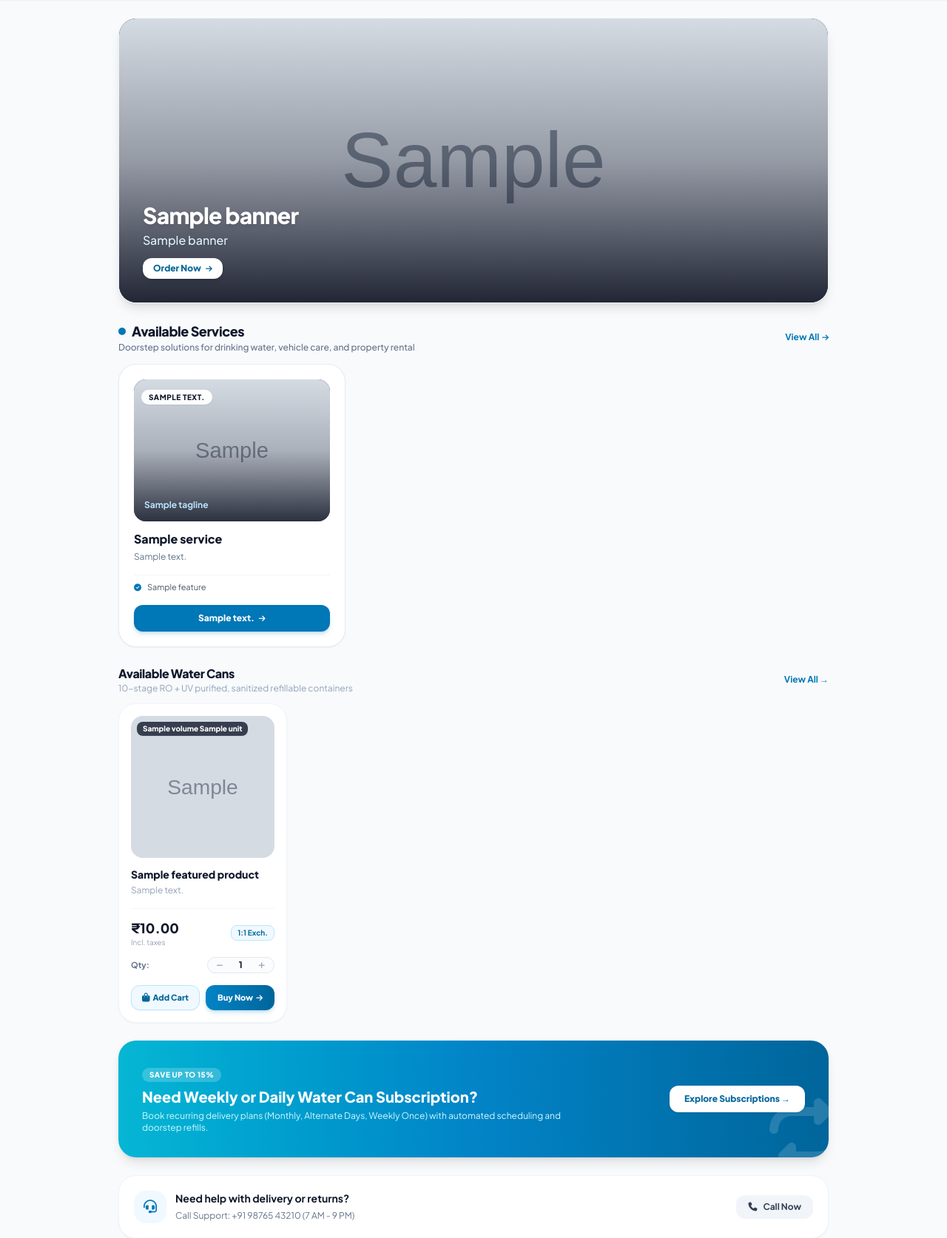
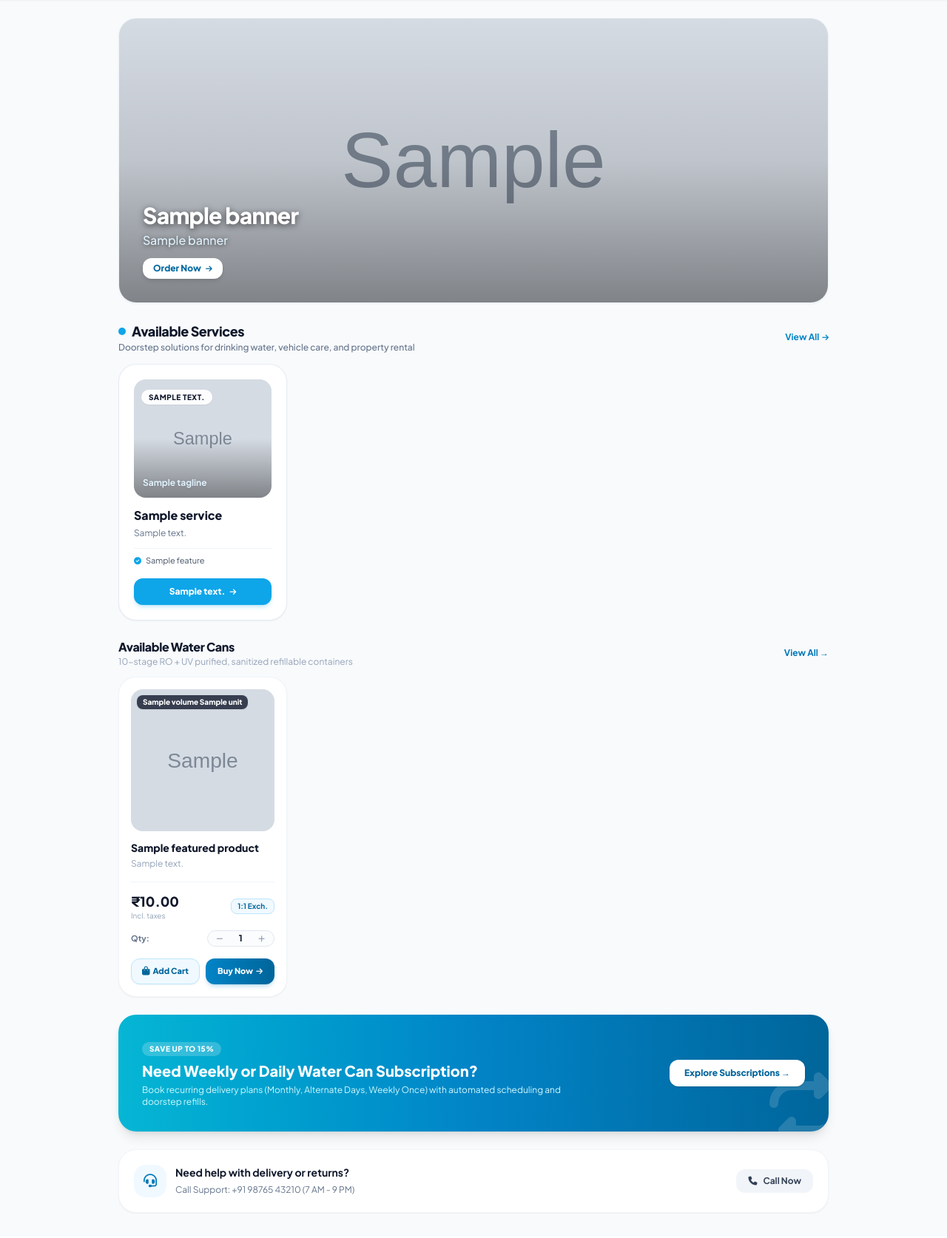
Before and after one commit to sureshp1487/oswatersupply, a Laravel app: template resources/views/customer/home.blade.php in a window 1280 px wide. Shown: the part 69-1743 px from the top of the page at 74% size. After the commit the page ends 1710 px from the top, so only its background shows below. Run offline with Laravel 12, Linux system fonts and the light colour scheme; a user stored in the database is signed in; data comes from the database, SQL or seed files in the repository; tables that the repository leaves empty hold one stand-in row (values such as "Sample post"); the template is opened without the code that fills it: most values are stand-ins (such as "Sample title", 1, 10 or a date in 2020); grey boxes marked "Sample" are stand-in pictures; some libraries are stand-ins or nearby versions.

Commit message:
add service ,banner image full width and  remove content

```diff
--- a/resources/views/customer/home.blade.php
+++ b/resources/views/customer/home.blade.php
@@ -5,11 +5,11 @@
 @section('content')
 <div class="space-y-6">
 
-    <!-- Hero Banner Carousel (Smooth Right-to-Left Slider) -->
+    <!-- Hero Banner Carousel (Full width, light shadow) -->
     @if(isset($banners) && $banners->count() > 0)
-    <div class="relative w-full rounded-2xl sm:rounded-3xl overflow-hidden shadow-lg border border-slate-100 group select-none" id="heroBannerCarousel">
+    <div class="relative -mx-4 sm:-mx-6 lg:mx-0 w-[calc(100%+2rem)] sm:w-[calc(100%+3rem)] lg:w-full rounded-none sm:rounded-3xl overflow-hidden shadow-sm border-y sm:border border-slate-100 group select-none" id="heroBannerCarousel">
         <!-- Viewport -->
-        <div class="relative w-full h-56 sm:h-72 md:h-80 lg:h-96 overflow-hidden bg-slate-900">
+        <div class="relative w-full h-56 sm:h-72 md:h-80 lg:h-96 overflow-hidden bg-slate-50">
             <!-- Sliding Track (Moves Right to Left) -->
             <div id="heroTrack" class="flex w-full h-full will-change-transform">
                 @foreach($banners as $index => $banner)
@@ -22,27 +22,36 @@
                     <!-- Image -->
                     <img src="{{ $banner->image_path }}" alt="{{ $banner->title ?? 'Hero Banner' }}" class="w-full h-full object-cover">
 
-                    <!-- Gradient Overlay with Title and Subtitle -->
-                    <div class="absolute inset-0 bg-gradient-to-t from-slate-950/85 via-slate-950/30 to-transparent flex flex-col justify-end p-5 sm:p-7 md:p-8 text-white">
+                    @if($banner->title || $banner->subtitle)
+                    <!-- Gradient Overlay (Light shadow so image remains bright) -->
+                    <div class="absolute inset-0 bg-gradient-to-t from-black/40 via-black/10 to-transparent flex flex-col justify-end p-5 sm:p-7 md:p-8 text-white">
                         @if($banner->title)
-                        <h3 class="text-lg sm:text-2xl md:text-3xl font-black tracking-tight leading-tight drop-shadow-md">
+                        <h3 class="text-lg sm:text-2xl md:text-3xl font-black tracking-tight leading-tight drop-shadow-[0_2px_4px_rgba(0,0,0,0.6)]">
                             {{ $banner->title }}
                         </h3>
                         @endif
                         @if($banner->subtitle)
-                        <p class="text-xs sm:text-sm md:text-base text-sky-100 mt-1 max-w-xl font-medium drop-shadow line-clamp-2">
+                        <p class="text-xs sm:text-sm md:text-base text-sky-100 mt-1 max-w-xl font-medium drop-shadow-[0_1px_3px_rgba(0,0,0,0.6)] line-clamp-2">
                             {{ $banner->subtitle }}
                         </p>
                         @endif
                         @if($banner->link_url)
                         <div class="mt-3">
-                            <span class="inline-flex items-center space-x-1.5 px-3.5 py-1.5 rounded-xl bg-white text-ocean-700 font-extrabold text-xs shadow-md group-hover/item:bg-sky-50 transition">
+                            <span class="inline-flex items-center space-x-1.5 px-3.5 py-1.5 rounded-xl bg-white text-sky-700 font-extrabold text-xs shadow-md group-hover/item:bg-sky-50 transition">
                                 <span>Order Now</span>
                                 <i class="fa-solid fa-arrow-right text-[10px]"></i>
                             </span>
                         </div>
                         @endif
                     </div>
+                    @elseif($banner->link_url)
+                    <div class="absolute bottom-4 right-4 z-10">
+                        <span class="inline-flex items-center space-x-1.5 px-3.5 py-1.5 rounded-xl bg-white/90 backdrop-blur text-sky-700 font-extrabold text-xs shadow-md group-hover:bg-white transition">
+                            <span>Order Now</span>
+                            <i class="fa-solid fa-arrow-right text-[10px]"></i>
+                        </span>
+                    </div>
+                    @endif
                 @if($banner->link_url)
                 </a>
                 @else
@@ -55,51 +64,62 @@
 
         <!-- Carousel Navigation Controls (< & >) -->
         @if($banners->count() > 1)
-        <button type="button" id="heroPrevBtn" class="absolute left-2.5 top-1/2 -translate-y-1/2 z-20 w-8 h-8 sm:w-10 sm:h-10 rounded-full bg-black/40 hover:bg-black/70 text-white backdrop-blur flex items-center justify-center opacity-0 group-hover:opacity-100 transition shadow-md">
+        <button type="button" id="heroPrevBtn" class="absolute left-2.5 top-1/2 -translate-y-1/2 z-20 w-8 h-8 sm:w-10 sm:h-10 rounded-full bg-white/80 hover:bg-white text-slate-800 backdrop-blur flex items-center justify-center opacity-0 group-hover:opacity-100 transition shadow-md">
             <i class="fa-solid fa-chevron-left text-xs sm:text-sm"></i>
         </button>
-        <button type="button" id="heroNextBtn" class="absolute right-2.5 top-1/2 -translate-y-1/2 z-20 w-8 h-8 sm:w-10 sm:h-10 rounded-full bg-black/40 hover:bg-black/70 text-white backdrop-blur flex items-center justify-center opacity-0 group-hover:opacity-100 transition shadow-md">
+        <button type="button" id="heroNextBtn" class="absolute right-2.5 top-1/2 -translate-y-1/2 z-20 w-8 h-8 sm:w-10 sm:h-10 rounded-full bg-white/80 hover:bg-white text-slate-800 backdrop-blur flex items-center justify-center opacity-0 group-hover:opacity-100 transition shadow-md">
             <i class="fa-solid fa-chevron-right text-xs sm:text-sm"></i>
         </button>
 
         <!-- Carousel Dots Indicator -->
-        <div class="absolute bottom-3 left-1/2 -translate-x-1/2 z-20 flex items-center space-x-1.5 bg-black/30 backdrop-blur-sm px-2.5 py-1 rounded-full">
+        <div class="absolute bottom-3 left-1/2 -translate-x-1/2 z-20 flex items-center space-x-1.5 bg-black/20 backdrop-blur-sm px-2.5 py-1 rounded-full">
             @foreach($banners as $index => $banner)
-            <button type="button" class="hero-dot h-2 rounded-full transition-all duration-300 {{ $index === 0 ? 'bg-white w-5' : 'bg-white/50 hover:bg-white/80 w-2' }}" data-index="{{ $index }}"></button>
+            <button type="button" class="hero-dot h-2 rounded-full transition-all duration-300 {{ $index === 0 ? 'bg-white w-5 shadow-xs' : 'bg-white/60 hover:bg-white w-2' }}" data-index="{{ $index }}"></button>
             @endforeach
         </div>
         @endif
     </div>
     @endif
 
-    <!-- Available Services Section (Water Can, Car Wash, Rental House) -->
+    <!-- Available Services Section (Services in a Row with Coming Soon option) -->
     @if(isset($services) && $services->count() > 0)
     <div class="space-y-3.5">
         <div class="flex items-center justify-between">
             <div>
                 <h3 class="text-base sm:text-lg font-black text-slate-900 tracking-tight flex items-center space-x-2">
-                    <span class="w-2.5 h-2.5 rounded-full bg-ocean-600 inline-block shadow-sm"></span>
+                    <span class="w-2.5 h-2.5 rounded-full bg-sky-500 inline-block shadow-sm"></span>
                     <span>Available Services</span>
                 </h3>
                 <p class="text-[11px] sm:text-xs text-slate-500 font-medium">Doorstep solutions for drinking water, vehicle care, and property rental</p>
             </div>
-            <a href="{{ route('customer.services') }}" class="text-xs font-bold text-ocean-600 hover:text-ocean-700 flex items-center space-x-1 shrink-0 group">
+            <a href="{{ route('customer.services') }}" class="text-xs font-bold text-sky-600 hover:text-sky-700 flex items-center space-x-1 shrink-0 group">
                 <span>View All</span>
                 <i class="fa-solid fa-arrow-right text-[10px] group-hover:translate-x-0.5 transition-transform"></i>
             </a>
         </div>
 
-        <div class="grid grid-cols-1 md:grid-cols-3 gap-4 sm:gap-5">
+        <!-- Available Services Grid: 1 by 1 on Mobile, Multi-column on Desktop -->
+        <div class="grid grid-cols-1 sm:grid-cols-2 lg:grid-cols-4 gap-4">
             @foreach($services as $srv)
-            <div class="bg-white hover:bg-sky-50/50 rounded-3xl p-5 border border-slate-200/80 hover:border-ocean-500 shadow-sm hover:shadow-xl hover:-translate-y-1.5 hover:ring-2 hover:ring-ocean-500/15 transition-all duration-300 flex flex-col justify-between group">
-                <div class="space-y-3.5">
-                    <!-- Image Card with Gradient Badge -->
-                    <div class="relative w-full h-44 sm:h-48 rounded-2xl overflow-hidden bg-slate-900">
+            @php
+                $isComingSoon = strtolower(trim($srv->badge_text ?? '')) === 'coming soon' || strtolower(trim($srv->action_text ?? '')) === 'coming soon' || $srv->action_url === '#comingSoon';
+            @endphp
+            <div class="w-full bg-white hover:bg-sky-50/40 rounded-2xl sm:rounded-3xl p-4 sm:p-5 border border-slate-200/80 hover:border-sky-400 shadow-sm hover:shadow-lg transition-all duration-300 flex flex-col justify-between group">
+                <div class="space-y-3">
+                    <!-- Image Card with Badge -->
+                    <div class="relative w-full h-44 sm:h-40 rounded-xl sm:rounded-2xl overflow-hidden bg-slate-100">
                         <img src="{{ $srv->image_path }}" alt="{{ $srv->name }}" class="w-full h-full object-cover group-hover:scale-105 transition-transform duration-500">
-                        <div class="absolute inset-0 bg-gradient-to-t from-slate-950/80 via-slate-950/20 to-transparent flex flex-col justify-end p-3.5 text-white">
-                            <span class="text-xs text-sky-200 font-bold block drop-shadow">{{ $srv->tagline }}</span>
+                        <div class="absolute inset-0 bg-gradient-to-t from-black/40 via-transparent to-transparent flex flex-col justify-end p-3 text-white">
+                            <span class="text-xs text-sky-100 font-bold block drop-shadow">{{ $srv->tagline }}</span>
                         </div>
-                        @if($srv->badge_text)
+                        @if($isComingSoon)
+                        <div class="absolute top-2.5 left-2.5">
+                            <span class="px-2.5 py-1 rounded-full text-[10px] font-black uppercase tracking-wider bg-amber-500 text-white shadow-sm flex items-center space-x-1">
+                                <i class="fa-regular fa-clock text-[9px]"></i>
+                                <span>Coming Soon</span>
+                            </span>
+                        </div>
+                        @elseif($srv->badge_text)
                         <div class="absolute top-2.5 left-2.5">
                             <span class="px-2.5 py-1 rounded-full text-[10px] font-black uppercase tracking-wider bg-white/95 text-slate-900 backdrop-blur shadow-sm">
                                 {{ $srv->badge_text }}
@@ -110,11 +130,11 @@
 
                     <!-- Title & Description -->
                     <div>
-                        <h4 class="text-base font-black text-slate-900 group-hover:text-ocean-600 transition-colors leading-tight">
+                        <h4 class="text-sm sm:text-base font-black text-slate-900 group-hover:text-sky-600 transition-colors leading-tight line-clamp-1">
                             {{ $srv->name }}
                         </h4>
                         @if($srv->description)
-                        <p class="text-xs text-slate-500 mt-1 leading-relaxed line-clamp-2">
+                        <p class="text-[11px] sm:text-xs text-slate-500 mt-1 leading-relaxed line-clamp-2">
                             {{ $srv->description }}
                         </p>
                         @endif
@@ -122,10 +142,10 @@
 
                     <!-- Highlights / Feature list -->
                     @if(!empty($srv->features) && count($srv->features) > 0)
-                    <ul class="text-xs text-slate-600 space-y-1.5 pt-2 border-t border-slate-100 group-hover:border-ocean-100 transition-colors">
-                        @foreach(array_slice($srv->features, 0, 3) as $feat)
-                        <li class="flex items-center space-x-2 text-[11px] truncate">
-                            <i class="fa-solid fa-circle-check text-ocean-600 text-[10px] shrink-0"></i>
+                    <ul class="text-xs text-slate-600 space-y-1 pt-2 border-t border-slate-100">
+                        @foreach(array_slice($srv->features, 0, 2) as $feat)
+                        <li class="flex items-center space-x-1.5 text-[11px] truncate">
+                            <i class="fa-solid fa-circle-check {{ $isComingSoon ? 'text-amber-500' : 'text-sky-500' }} text-[10px] shrink-0"></i>
                             <span class="truncate">{{ $feat }}</span>
                         </li>
                         @endforeach
@@ -133,15 +153,20 @@
                     @endif
                 </div>
 
-                <!-- CTA Action Button (Consistent Default & Hover styling across all cards) -->
-                <div class="pt-4">
-                    @if($srv->action_url && !str_starts_with($srv->action_url, '#'))
-                    <a href="{{ $srv->action_url }}" class="w-full py-2.5 rounded-xl bg-ocean-600 hover:bg-ocean-700 text-white font-extrabold text-xs text-center shadow-md shadow-ocean-600/20 active:scale-95 transition-all flex items-center justify-center space-x-1.5">
+                <!-- CTA Action Button (Active or Coming Soon) -->
+                <div class="pt-3 sm:pt-4">
+                    @if($isComingSoon)
+                    <button type="button" onclick="openHomeServiceInquiry('{{ addslashes($srv->name) }}', 'Coming soon service pre-registration')" class="w-full py-2.5 rounded-xl bg-amber-50 hover:bg-amber-100 text-amber-800 border border-amber-200/80 font-extrabold text-xs text-center transition flex items-center justify-center space-x-1.5 shadow-xs">
+                        <i class="fa-regular fa-bell text-xs text-amber-600"></i>
+                        <span>Coming Soon &bull; Notify Me</span>
+                    </button>
+                    @elseif($srv->action_url && !str_starts_with($srv->action_url, '#'))
+                    <a href="{{ $srv->action_url }}" class="w-full py-2.5 rounded-xl bg-sky-500 hover:bg-sky-600 text-white font-extrabold text-xs text-center shadow-md shadow-sky-500/20 active:scale-95 transition-all flex items-center justify-center space-x-1.5">
                         <span>{{ $srv->action_text ?: 'Order Now' }}</span>
                         <i class="fa-solid fa-arrow-right text-[10px]"></i>
                     </a>
                     @else
-                    <button type="button" onclick="openHomeServiceInquiry('{{ addslashes($srv->name) }}', '{{ addslashes($srv->tagline ?? $srv->description ?? 'Service request') }}')" class="w-full py-2.5 rounded-xl bg-ocean-600 hover:bg-ocean-700 text-white font-extrabold text-xs text-center shadow-md shadow-ocean-600/20 active:scale-95 transition-all flex items-center justify-center space-x-1.5">
+                    <button type="button" onclick="openHomeServiceInquiry('{{ addslashes($srv->name) }}', '{{ addslashes($srv->tagline ?? $srv->description ?? 'Service request') }}')" class="w-full py-2.5 rounded-xl bg-sky-500 hover:bg-sky-600 text-white font-extrabold text-xs text-center shadow-md shadow-sky-500/20 active:scale-95 transition-all flex items-center justify-center space-x-1.5">
                         <span>{{ $srv->action_text ?: 'Book Service' }}</span>
                         <i class="fa-solid fa-arrow-right text-[10px]"></i>
                     </button>
--- a/resources/views/layouts/customer.blade.php
+++ b/resources/views/layouts/customer.blade.php
@@ -279,18 +279,6 @@
 
     <!-- Main Content Canvas (Fluid with mobile, tablet, and wide desktop support) -->
     <main class="flex-1 max-w-5xl w-full mx-auto px-4 sm:px-6 lg:px-8 py-4 sm:py-6 pb-20 md:pb-8">
-        <!-- Announcement Banner if Enabled -->
-        @if(!empty($appSettings['banner_enabled']) && $appSettings['banner_enabled'] == '1' && !empty($appSettings['announcement_banner']))
-            <div class="mb-4 p-3.5 bg-gradient-to-r from-indigo-900 to-indigo-800 text-white rounded-2xl flex items-center justify-between text-xs font-semibold shadow-md border border-indigo-700/50">
-                <div class="flex items-center space-x-2.5">
-                    <span class="w-6 h-6 rounded-lg bg-indigo-500/40 flex items-center justify-center text-indigo-200">
-                        <i class="fa-solid fa-bullhorn text-[11px]"></i>
-                    </span>
-                    <span>{{ $appSettings['announcement_banner'] }}</span>
-                </div>
-            </div>
-        @endif
-
         <!-- Flash notifications (Single source, with dismiss button and auto-hide) -->
         @if(session('success'))
             <div id="flashSuccessAlert" class="flash-alert mb-4 p-3.5 bg-emerald-50 border border-emerald-200 text-emerald-800 rounded-2xl flex items-center justify-between text-xs font-semibold shadow-sm transition-all duration-500">
```
Also changed, not shown: resources/views/customer/services.blade.php (+27 -13 lines), resources/views/welcome.blade.php (+0 -12 lines).
